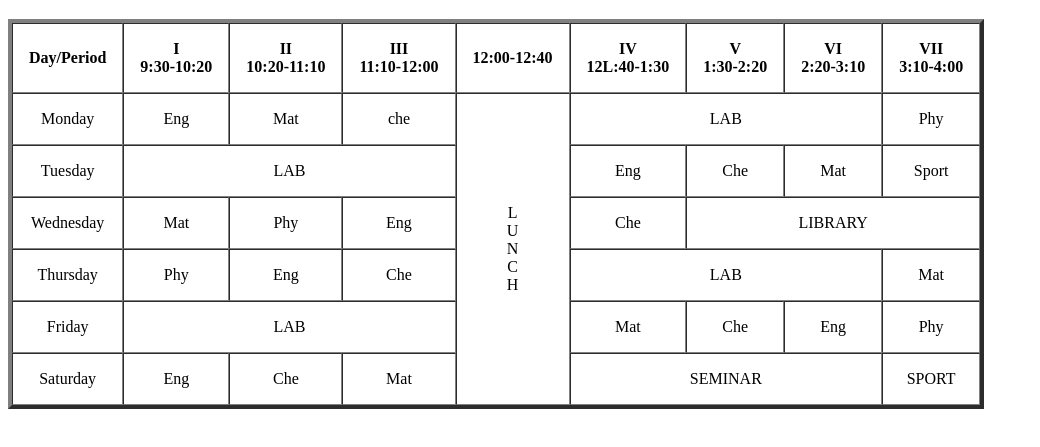
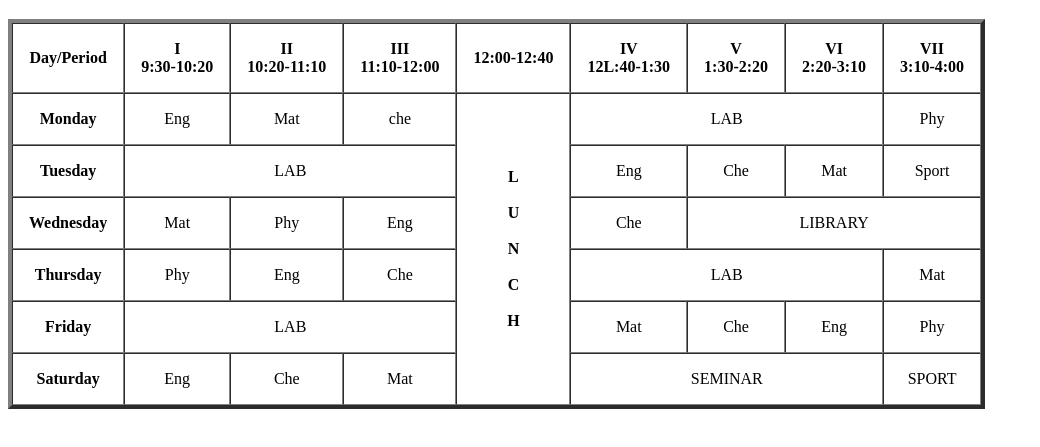
Before and after one commit to Mohaiminul-Ayon/assignment2, a plain HTML site: page index.html in a window 1280 px wide. Shown: the part 61-508 px from the top of the page, without its empty margins (0-1040 px from the left). Drawn offline with Linux system fonts and the light colour scheme.

Commit message:
Update index.html

```diff
--- a/index.html
+++ b/index.html
@@ -42,14 +42,14 @@
         </thead>
         <tbody cellpadding="3px">
             <tr>
-                <td>Monday</td>
+                <td style="font-weight: bold;">Monday</td>
                 <td>Eng</td>
                 <td>Mat</td>
                 <td>che</td>
-                <td rowspan="06" style="text;">L <br>
-                U <br>
-                N <br>
-                C <br>
+                <td rowspan="06" style="font-weight: bold;">L <br><br>
+                U <br><br>
+                N <br><br>
+                C <br><br>
                 H
 
              </td>
@@ -59,7 +59,7 @@
 
             </tr>
             <tr>
-                <td>  Tuesday </td>
+                <td style="font-weight: bold;">  Tuesday </td>
                 <td colspan="03">LAB</td>
 
                 <td>Eng</td>
@@ -70,7 +70,7 @@
 
             </tr>
             <tr>
-                <td>Wednesday</td>
+                <td style="font-weight: bold;">Wednesday</td>
                 <td>Mat</td>
                 <td>Phy</td>
                 <td>Eng</td>
@@ -79,7 +79,7 @@
 
             </tr>
             <tr>
-                <td>Thursday</td>
+                <td style="font-weight: bold;">Thursday</td>
                 <td>Phy</td>
                 <td>Eng</td>
                 <td>Che</td>
@@ -89,7 +89,7 @@
 
             </tr>
             <tr>
-                <td>Friday</td>
+                <td style="font-weight: bold;">Friday</td>
                 <td colspan="03">LAB</td>
                 <td>Mat</td>
                 <td>Che</td>
@@ -99,7 +99,7 @@
 
             </tr>
             <tr>
-                <td>Saturday</td>
+                <td style="font-weight: bold;">Saturday</td>
                 <td>Eng</td>
                 <td>Che</td>
                 <td>Mat</td>
```
